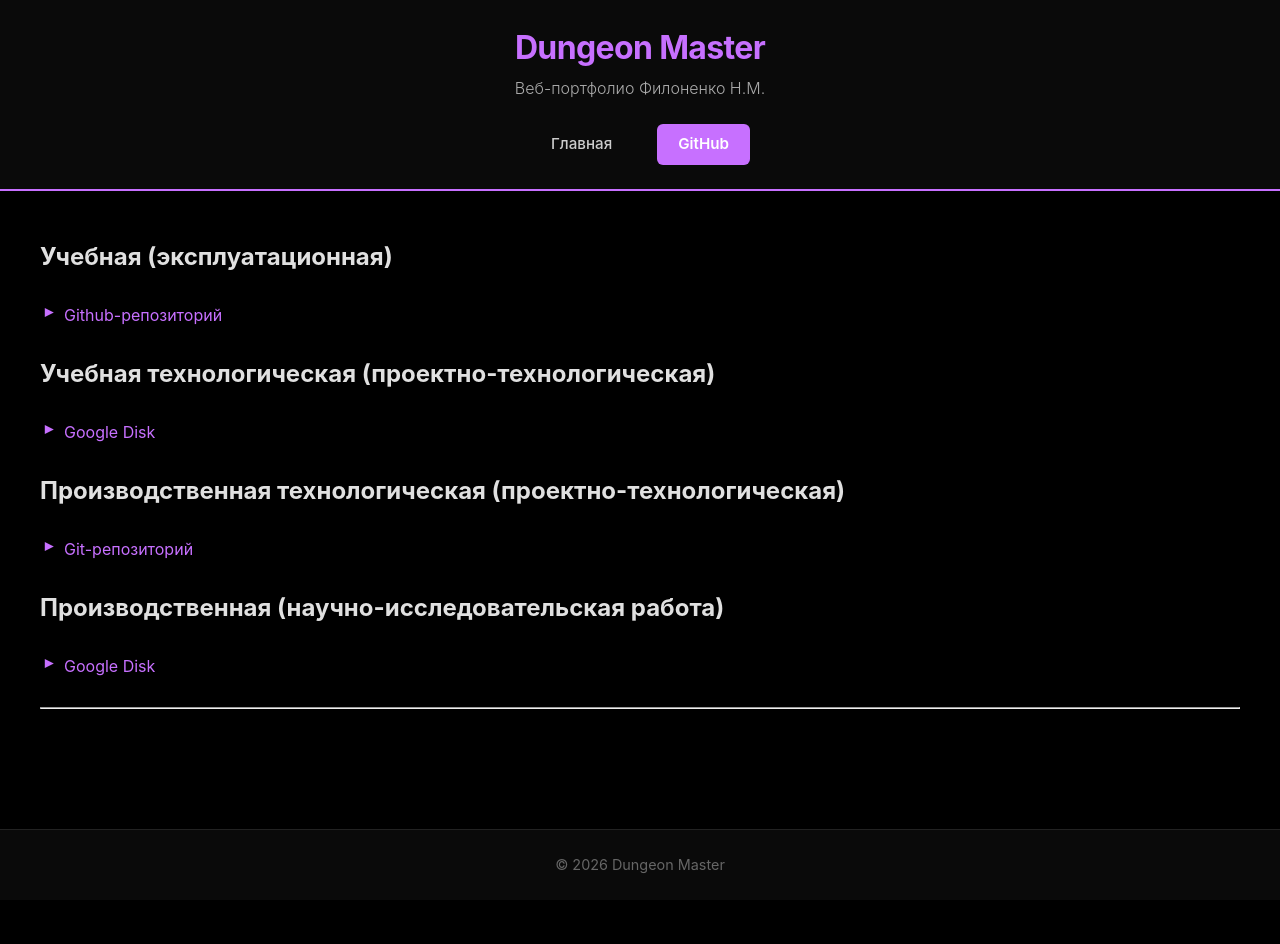
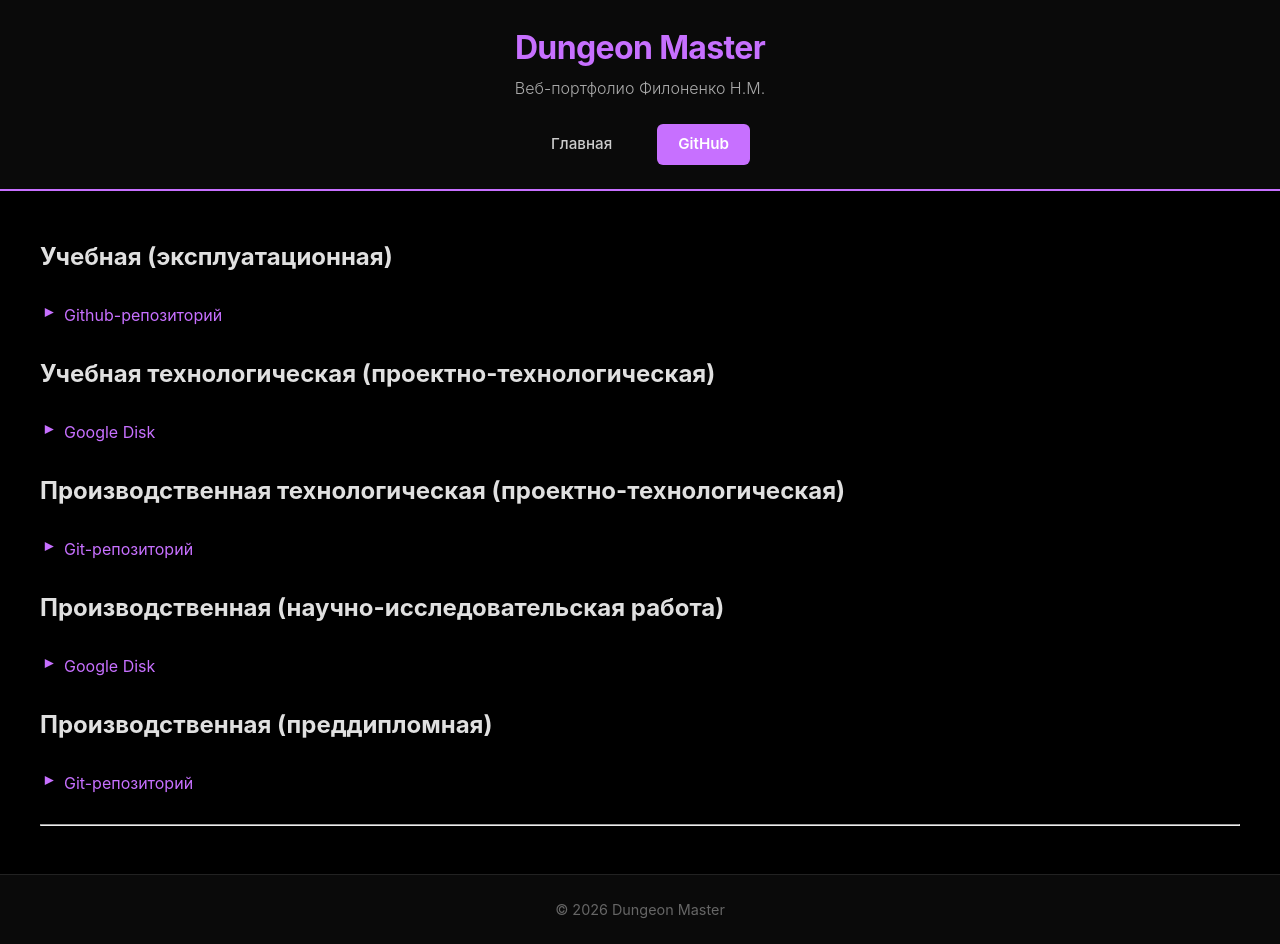
Before and after one commit to JunHerz/JunHerz.github.io, a Jekyll site: the page built from courses/practices/index.md, in a window 1280 px wide. Built offline with Jekyll 4.4.1, drawn with Linux system fonts in a browser that asks for light colours; before the commit the page ends 900 px from its top, so only the background shows below that.

Commit message:
Update index.md

```diff
--- a/courses/practices/index.md
+++ b/courses/practices/index.md
@@ -15,4 +15,7 @@ title: "Учебные практики"
 ## Производственная (научно-исследовательская работа)
 - [Google Disk](https://drive.google.com/drive/folders/1QqBaRMU6YJa_hJ8xaWzpnUG2hyRfL7Vm?usp=sharing)
 
+## Производственная (преддипломная)
+- [Git-репозиторий](https://git.herzen.spb.ru/1140155/practice-4-course)
+
 ---
```
